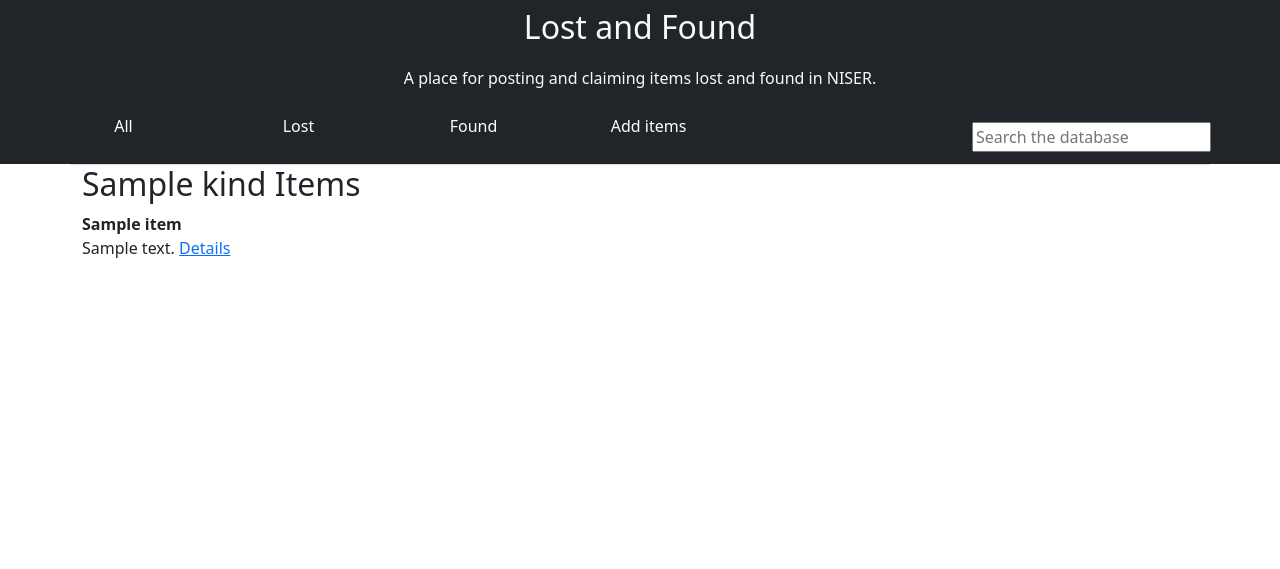
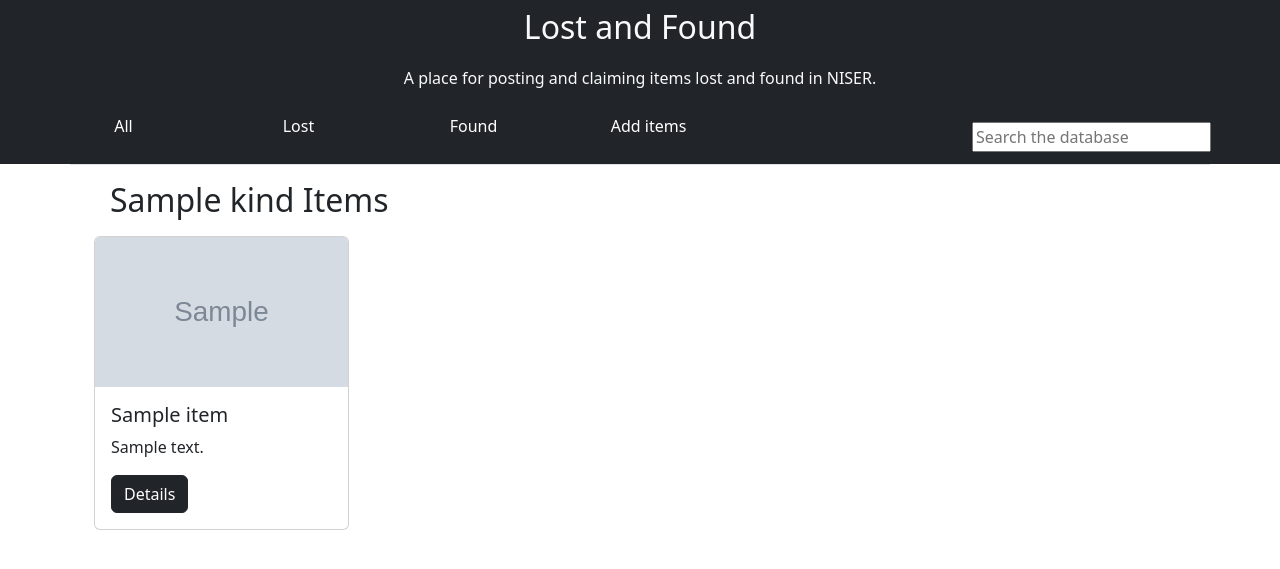
Before and after one commit to PeithonKing/niser_app_backend, a Django app: template templates/lnf/index.html in a window 1280 px wide. Shown: the top 569 px of the page. Run offline with Django 4.2, Linux system fonts and the light colour scheme; the template is opened without the code that fills it: most values are stand-ins (such as "Sample title", 1, 10 or a date in 2020); grey boxes marked "Sample" are stand-in pictures.

Commit message:
Modified index.html

```diff
--- a/templates/lnf/index.html
+++ b/templates/lnf/index.html
@@ -6,21 +6,26 @@
 
 {% block content %}
 
-<h2>{{ kind }} Items</h2>
+<div class="container m-3"><h2>{{ kind }} Items</h2></div>
 
 {% if items %}
 
-<dl>
-
-  {% for item in items %}
-    <dt>{{ item }}</dt>
-    <dd>
-      {{ item.desc }}
-      <a href="/lnf/item/{{ item.id }}">Details</a>
-    </dd>
-  {% endfor %}
-
-</dl>
+<div class="container">
+  <div class="row">
+    {% for item in items %}
+    <div class="col-lg-3 col-sm-7">
+      <div class="card h-100">
+        <img class="card-img-top" src="{{ item.image.url }}" alt="Card image cap" height="150">
+        <div class="card-body">
+          <h5 class="card-title">{{ item }}</h5>
+          <p class="card-text">{{ item.desc }}</p>
+          <a href="/lnf/item/{{ item.id }}" class="btn btn-dark" style="text-decoration: none;"><span style="color:white;">Details</span></a>
+        </div>
+      </div>
+    </div>
+    {% endfor %}
+  </div>
+</div>
 
 {% else %}
 <p>No unclaimed items here right now.</p>
```
